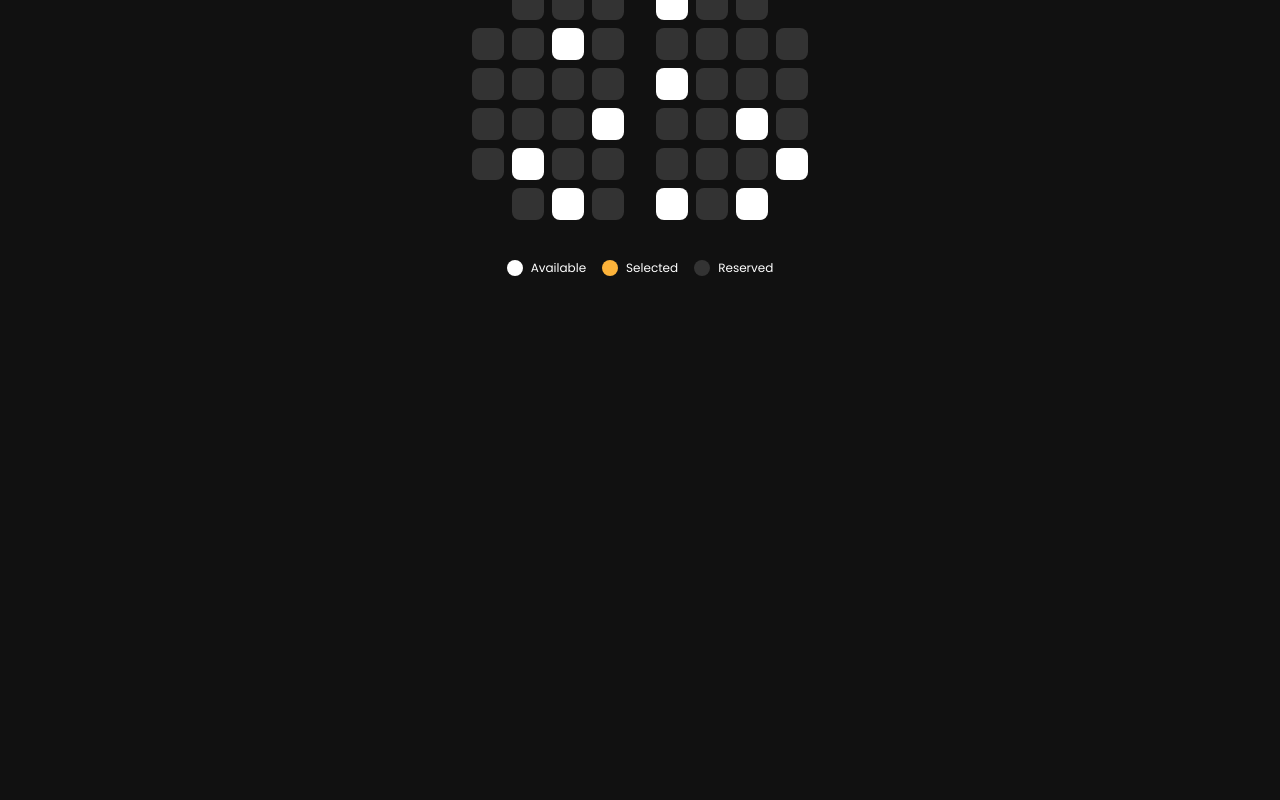
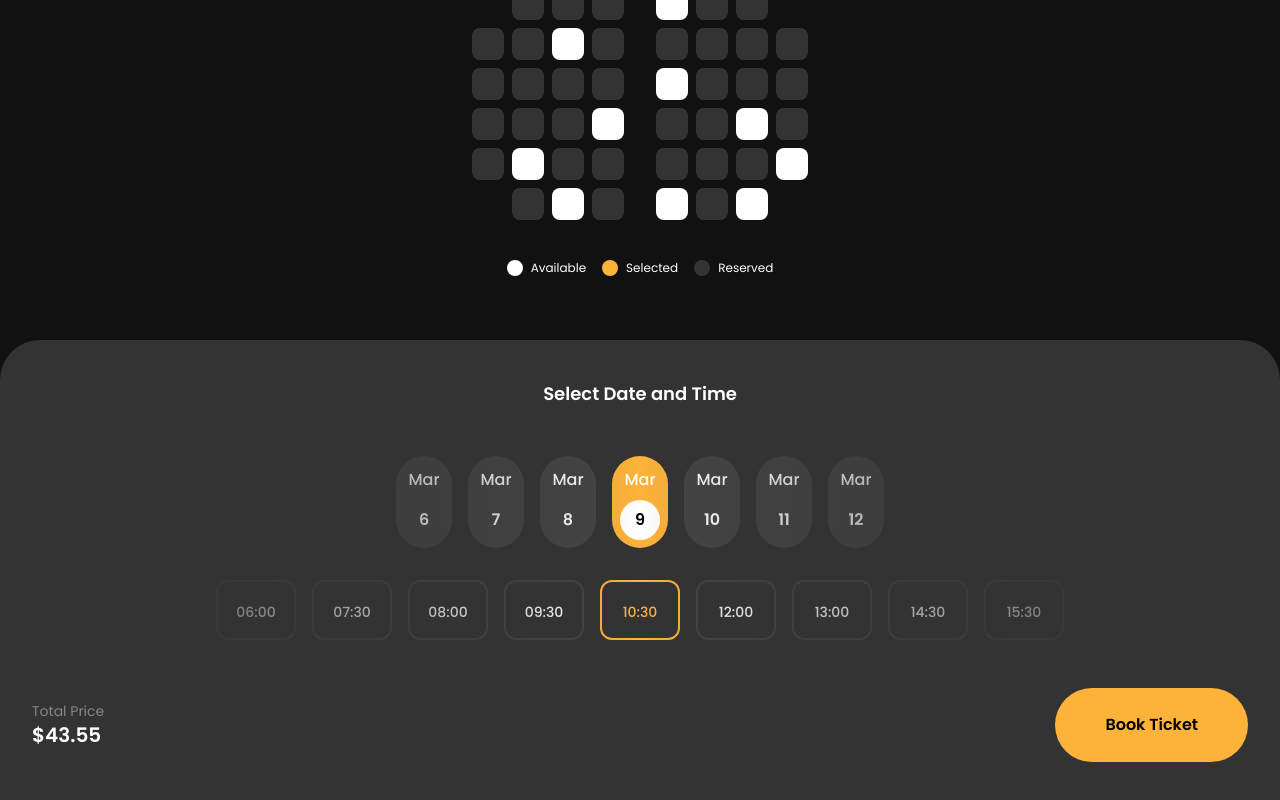
Before and after one commit to Amr-rgb/pilm, a React (Vite) app: page /1/select-seats in a window 1280 px wide. Shown: the part 232-1032 px from the top of the page. Before the commit the page ends 800 px from the top, so only its background shows below. Built offline with nearby package versions, Linux system fonts and the light colour scheme.

Commit message:
adding select date & time

```diff
--- a/src/components/home/Seats.tsx
+++ b/src/components/home/Seats.tsx
@@ -7,8 +7,8 @@ export const Seats = () => {
   const { movieTitle } = useParams();
 
   return (
-    <div className="px-4 pb-32">
-      <div className="flex items-center relative">
+    <div className="-mb-20">
+      <div className="px-4 flex items-center relative">
         <HiChevronLeft
           onClick={() => navigate(-1)}
           className="cursor-pointer text-5xl p-3"
--- a/src/components/home/SeatsSelection.tsx
+++ b/src/components/home/SeatsSelection.tsx
@@ -1,8 +1,9 @@
+import { Picker } from "./Picker";
 import { SelectSeats } from "./SelectSeats";
 
 export const SeatsSelection = () => {
   return (
-    <div className="my-10">
+    <div className="mt-10">
       <div className="mb-12 w-[90%] h-9 mx-auto overflow-hidden flex justify-center">
         <div className="min-w-[150vw] h-[150vw] border-4 border-orange rounded-full"></div>
       </div>
@@ -23,6 +24,21 @@ export const SeatsSelection = () => {
           <p className="text-xs">Reserved</p>
         </div>
       </div>
+
+      <div className="mt-16 py-10 rounded-t-[2.5rem] bg-[#333] flex flex-col items-center">
+        <p className="font-semibold text-lg">Select Date and Time</p>
+        <Picker />
+
+        <div className="px-8 w-full flex items-center justify-between">
+          <div>
+            <p className="text-sm opacity-40">Total Price</p>
+            <p className="font-semibold text-xl">$43.55</p>
+          </div>
+          <button className="py-[25px] px-[50px] rounded-full bg-orange font-semibold text-black z-10">
+            Book Ticket
+          </button>
+        </div>
+      </div>
     </div>
   );
 };
```
